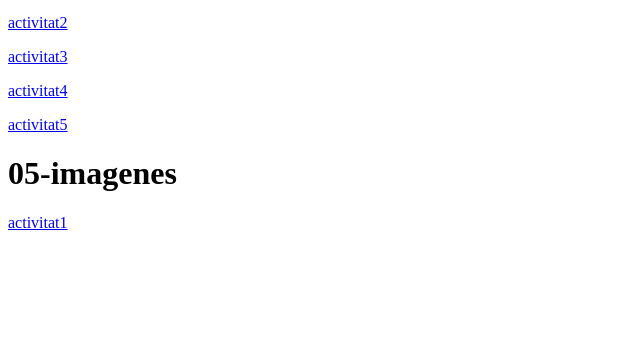
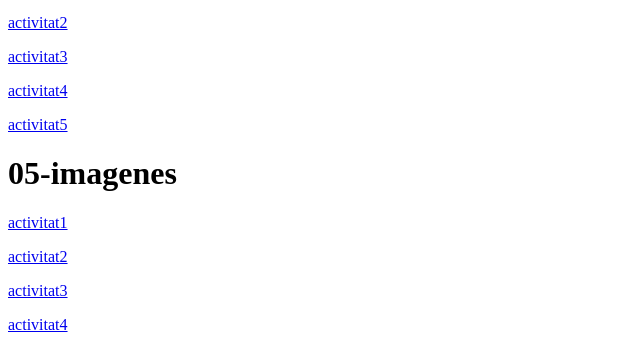
Before and after one commit to lhoussainebou/Portfoli, a plain HTML site: page activitats/html/activitats.html in a window 1280 px wide. Shown: the part 568-918 px from the top of the page, without its empty margins (0-640 px from the left). Before the commit the page ends 808 px from the top, so only its background shows below. Drawn offline with Linux system fonts and the light colour scheme.

Commit message:
Update activitats.html

```diff
--- a/activitats/html/activitats.html
+++ b/activitats/html/activitats.html
@@ -33,10 +33,10 @@
 <p><a href="04-listas/activitat5.html">activitat5</a></p>
 
 <h1>05-imagenes</h1>
-<a href="05-imagenes/activitat1.html"> activitat1</a>
-
-
-
+<p><a href="05-imagenes/activitat1.html"> activitat1</a></p>
+<p><a href="05-imagenes/activitat2.html">activitat2</a></p>
+<p><a href="05-imagenes/activitat3.html">activitat3</a></p>
+<p><a href="05-imagenes/activitat4.html">activitat4</a></p>
 
 
 </body>
```
